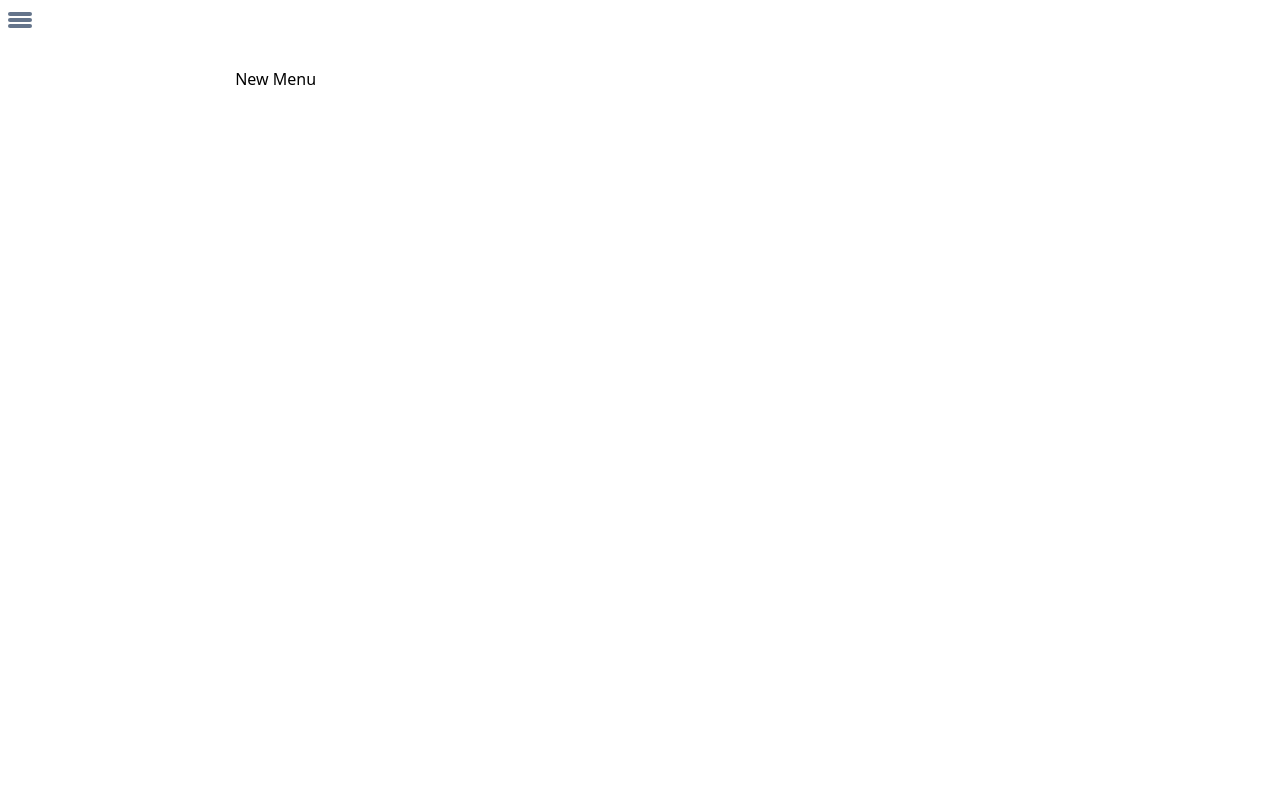
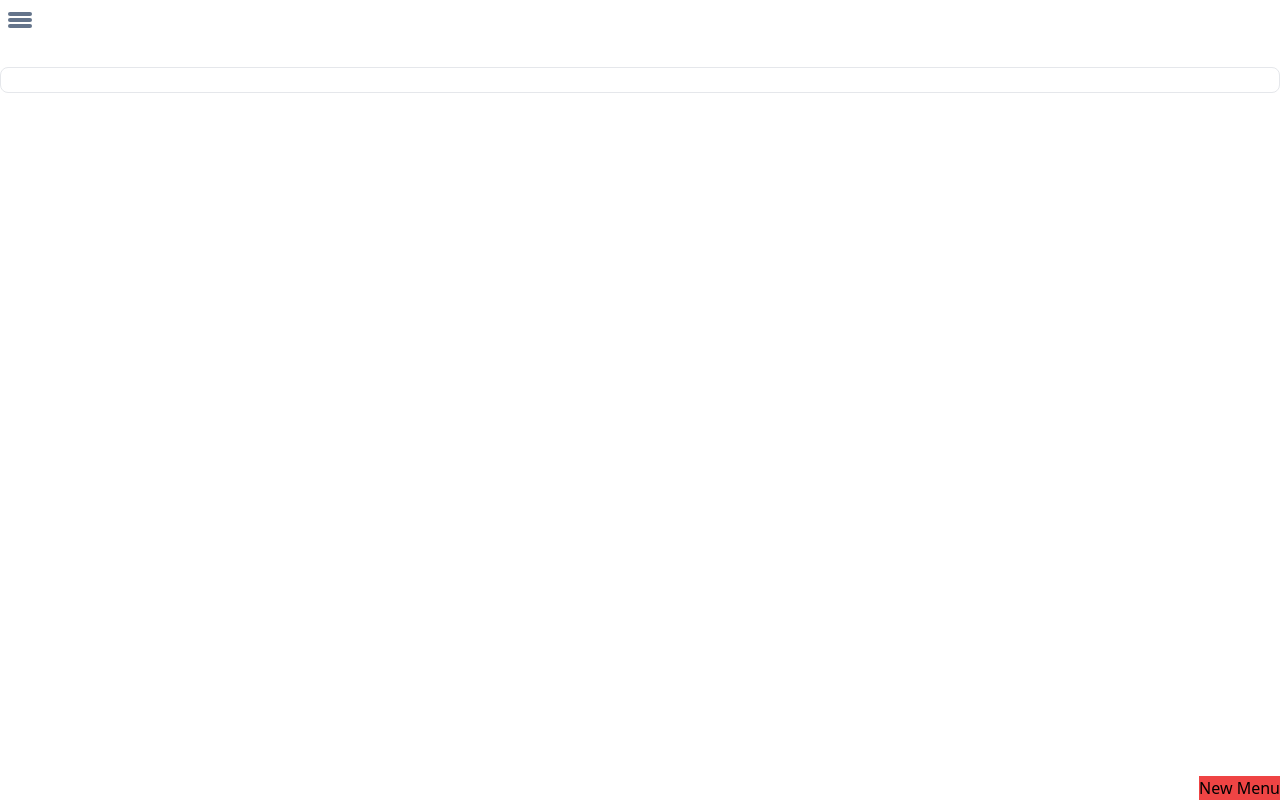
Before and after one commit to JolloDede/MealPlaning, a SvelteKit app: page /home/dashboard/menu in a window 1280 px wide. Built offline with nearby package versions, Linux system fonts and the light colour scheme.

Commit message:
back new Menu

```diff
--- a/src/routes/home/dashboard/menu/+page.svelte
+++ b/src/routes/home/dashboard/menu/+page.svelte
@@ -1,10 +1,13 @@
 <script lang="ts">
-
-    let search = "";
-
+	let search = '';
 </script>
 
-<div>
-    <input type="text" bind:value={search}>
-    <a href="/home/dashboard/menu/new">New Menu</a>
+<div class="flex flex-col">
+	<input class="rounded-lg border" type="text" bind:value={search} />
 </div>
+
+<div class="absolute bottom-0 right-0">
+	<div class="sticky bg-red-500">
+		<a href="/home/dashboard/menu/new">New Menu</a>
+	</div>
+</div>
```
